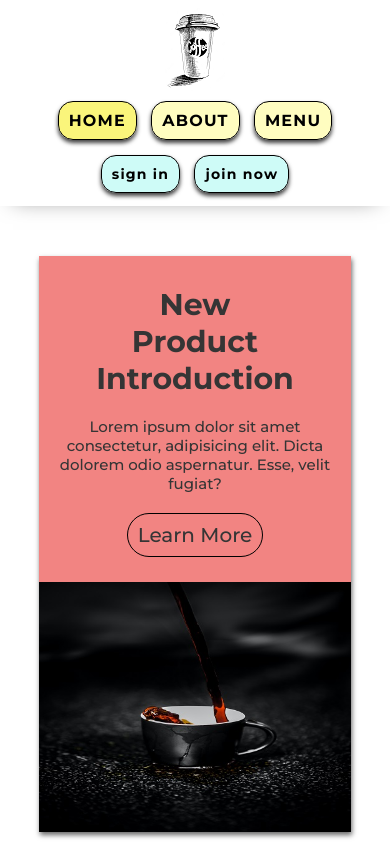
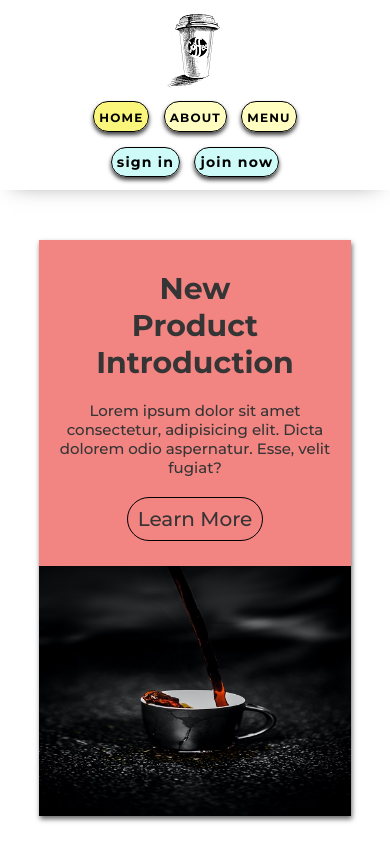
Before and after one commit to OktayKarakas/bestcoffeeshop-project, a plain HTML site: page index.html in a window 390 px wide. Shown: the top 844 px of the page. Drawn offline with Linux system fonts and the light colour scheme.

Commit message:
fixed css links bug navbar

```diff
--- a/css/about.css
+++ b/css/about.css
@@ -196,6 +196,12 @@ a:active {
   .nav-join-button {
     color: black !important;
   }
+  .typography {
+    padding: 5px;
+  }
+  .typography a {
+    font-size: 12px !important;
+  }
   .hero img {
     width: 100%;
   }
--- a/css/menu.css
+++ b/css/menu.css
@@ -250,6 +250,12 @@ a:active {
   .nav-main-link-menu {
     background-color: rgba(250, 245, 110, 0.91);
   }
+  .typography {
+    padding: 5px;
+  }
+  .typography a {
+    font-size: 12px !important;
+  }
   .container {
     display: block;
   }
--- a/css/style.css
+++ b/css/style.css
@@ -267,6 +267,12 @@ a:active {
   .nav-main-link-home {
     background-color: rgba(250, 245, 110, 0.91);
   }
+  .typography {
+    padding: 5px;
+  }
+  .typography a {
+    font-size: 12px !important;
+  }
   .hero {
     display: flex;
     flex-direction: column;
```
